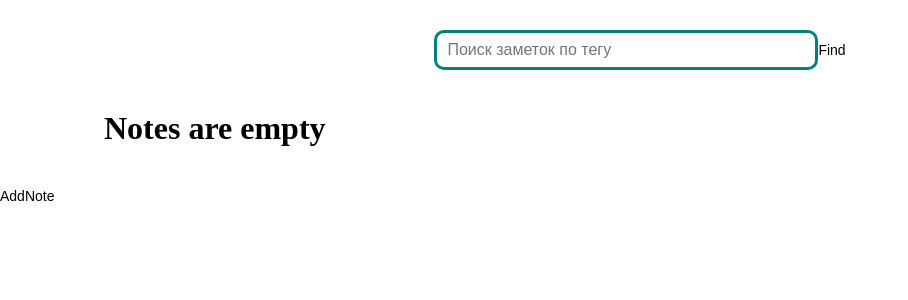
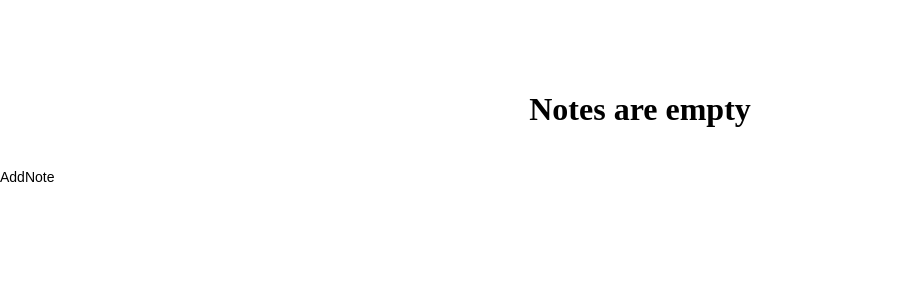
Before and after one commit to aKirpichenok/editor, a React (Create React App) app: page / in a window 1280 px wide. Shown: the top 300 px of the page, without its empty margins (0-908 px from the left). Built offline with nearby package versions, Linux system fonts and the light colour scheme.

Commit message:
rewrite filter tags and notes

```diff
--- a/src/App.tsx
+++ b/src/App.tsx
@@ -1,7 +1,6 @@
 import './styles/FontAwesomeIcons'
 import AddNote from "./components/AddNote/AddNote"
-import Notes from "./components/Notes/Notes"
-import SearchInput from "./components/SearchInput/SearchInput"
+import SearchInput from './components/SearchInput/SearchInput'
 
 const App = () => {
 
@@ -9,7 +8,6 @@ const App = () => {
   return (
     <div>
       <SearchInput />
-      <Notes />
       <AddNote />
     </div>
   )
--- a/src/components/EditNote/EditNote.tsx
+++ b/src/components/EditNote/EditNote.tsx
@@ -21,8 +21,8 @@ const ViewNote = ({ show }: any) => {
              <div id="view_note">
                  <button className="button" onClick={() => show('edit',{})}><FontAwesomeIcon icon="xmark" /></button>
                  <h1>Title: <input type="text" value={title} onChange={(e) => setTitle(e.target.value)} /></h1>
-                 <p>
-                     <textarea style={{width:'100%', height:'1100%', border:'none'}}
+                 <p className="textarea">
+                     <textarea
                      value={description}
                      onChange={(e) => setDiscription(e.target.value)} />
 
--- a/src/components/Notes/Notes.tsx
+++ b/src/components/Notes/Notes.tsx
@@ -1,5 +1,4 @@
-import { useDispatch, useSelector } from "react-redux"
-import { getNotes } from "../../store/reducers/selectors/getNotes"
+import { useDispatch } from "react-redux"
 import { useState } from "react"
 import ViewNote from "../ViewNote/ViewNote"
 import ShowNote from "./ShowNote"
@@ -7,9 +6,7 @@ import EditNote from "../EditNote/EditNote"
 import { showN } from "../../store/reducers/showNote/showNote"
 
 
-
-const Notes = () => {
-    const notes = Object.values(useSelector(getNotes))
+const Notes = ({notes}: any) => {
     const dispatch = useDispatch()
     const [showNote, setshowNote] = useState(false)
     const [editNote,setEditNote] = useState(false)
@@ -27,14 +24,11 @@ const Notes = () => {
         }
     }
 
-    const edit = () => {
-        setEditNote(prev => !prev)
-    }
-
+    // console.log("notes",notes)
     return (
         <div className="notes">
             {notes.length > 0 ? notes.map((item: any) => <div key={item.id} className="note">
-                <ShowNote item={item} show={show} edit={edit} />
+                <ShowNote item={item} show={show} />
                 </div>) :
             <h1>Notes are empty</h1>
             }
--- a/src/components/Notes/ShowNote.tsx
+++ b/src/components/Notes/ShowNote.tsx
@@ -2,7 +2,7 @@ import { deleteNote } from "../../store/reducers/notesReducer/notesReducer"
 import { FontAwesomeIcon } from '@fortawesome/react-fontawesome'
 import { useDispatch } from "react-redux"
 
-const ShowNote = ({ item, show, edit }: any) => {
+const ShowNote = ({ item, show }: any) => {
     const dispatch = useDispatch()
 
     return (
--- a/src/components/SearchInput/SearchInput.tsx
+++ b/src/components/SearchInput/SearchInput.tsx
@@ -1,19 +1,37 @@
 import { useState } from "react"
+import { useSelector } from "react-redux"
+import { getNotes } from "../../store/reducers/selectors/getNotes"
+import Notes from "../Notes/Notes"
 
 const SearchInput = () => {
-    const [inputValue,setInputValue] = useState('')
+    const notes = Object.values(useSelector(getNotes))
+    const tags = Object.values(useSelector(getNotes))
+    .filter((item: any) => item.tags !== '')
+    .map((item: any) => item.tags)
+    .join('').split('#').map(item => '#'+item).splice(1)
+    const [selectTag,setSelectTag]: any = useState({})
 
+    const filter = (arr: any) => {
+        if(Object.values(selectTag)?.length < 1) return notes
+        return notes.filter((item: any) => arr.includes(item.tags))
+    }
 
+    const select = (item: any,e: any) => {
+        selectTag[item] ? setSelectTag((prev: any) => {
+            const newArr = {...prev}
+            delete newArr[item]
+            return newArr
+        }) : setSelectTag((prev: any) => {
+            const newArr = {...prev}
+            return {...newArr,[item]:item}
+        })
+        e.currentTarget.className === 'active' ? e.currentTarget.className = '' : e.currentTarget.className = 'active'
+    }
     return (
-        <div className="search">
-            <input
-            type="text"
-            placeholder="Поиск заметок по тегу"
-            onChange={(e) => setInputValue(e.target.value)}
-            value={inputValue}
-            />
-            <button >Find</button>
-        </div>
+        <>
+            <div className="tags">{tags.length>0 && tags.map(item =><button onClick={(e) => select(item,e)}>{item}</button>)}</div>
+            <Notes notes={filter(Object.values(selectTag))}/>
+        </>
     )
 }
 
--- a/src/components/ViewNote/ViewNote.tsx
+++ b/src/components/ViewNote/ViewNote.tsx
@@ -11,7 +11,7 @@ const ViewNote = ({ show }: any) => {
              <div id="view_note">
                  <button className="button" onClick={() => show('show',{})}><FontAwesomeIcon icon="xmark" /></button>
                  <h1>Title: {note.title}</h1>
-                 <p>{note.description}</p>
+                 <p className="textarea">{note.description}</p>
                  <p className="view-tags">{note.tags && note.tags.split('#').map((item: any) =>
                      <button>{item.length > 0 && "#" + item}</button>
                  )}
--- a/src/styles/_clear_default.scss
+++ b/src/styles/_clear_default.scss
@@ -4,9 +4,6 @@ button {
     border: none;
     font-size: 14px;
   }
-button:hover {
-    background-color: rgba(207, 151, 10, 1);
-}
 
 textarea {
     outline:none;
@@ -17,11 +14,23 @@ input {
     border:none;
 }
 
-p {
-    overflow: hidden;
+h1 {
     text-overflow: ellipsis;
 }
 
-h1 {
-    text-overflow: ellipsis;
+.active {
+    color: blue;
 }
+
+.tags {
+    padding: 2%;
+    height: 2%;
+    display: flex;
+    flex-direction: row;
+    justify-content: center;
+    gap: 1%;
+    button {
+        width:max-content;
+        font-size: 18px;
+    }
+}
--- a/src/styles/_notes.scss
+++ b/src/styles/_notes.scss
@@ -7,7 +7,7 @@
     display: flex;
     flex-direction: row;
     flex-wrap: wrap;
-    justify-content: space-between;
+    justify-content: space-around;
 }
 
 .note {
@@ -18,6 +18,10 @@
     border-radius: 8px;
     display: flex;
     flex-direction: column;
+    p {
+        overflow: hidden;
+        text-overflow: ellipsis;
+    }
     h1 {
         height: 30%;
         display: inline-block;
@@ -38,6 +42,9 @@
             font-size: 18px;
             width: 33.3%;
             border-radius: 6px;
+            &:hover {
+                background-color: rgba(207, 151, 10, 1);
+            }
         }
     }
     p:nth-child(2n+1) {
--- a/src/styles/css/main.css
+++ b/src/styles/css/main.css
@@ -3,10 +3,6 @@ button {
   background-color: white;
   border: none;
   font-size: 14px;
-}
-
-button:hover {
-  background-color: #cf970a;
 }
 
 textarea {
@@ -18,13 +14,35 @@ input {
   border: none;
 }
 
-p {
-  overflow: hidden;
+h1 {
   text-overflow: ellipsis;
 }
 
-h1 {
-  text-overflow: ellipsis;
+.active {
+  color: blue;
+}
+
+.tags {
+  padding: 2%;
+  height: 2%;
+  display: -webkit-box;
+  display: -ms-flexbox;
+  display: flex;
+  -webkit-box-orient: horizontal;
+  -webkit-box-direction: normal;
+      -ms-flex-direction: row;
+          flex-direction: row;
+  -webkit-box-pack: center;
+      -ms-flex-pack: center;
+          justify-content: center;
+  gap: 1%;
+}
+
+.tags button {
+  width: -webkit-max-content;
+  width: -moz-max-content;
+  width: max-content;
+  font-size: 18px;
 }
 
 .search {
@@ -68,9 +86,8 @@ h1 {
           flex-direction: row;
   -ms-flex-wrap: wrap;
       flex-wrap: wrap;
-  -webkit-box-pack: justify;
-      -ms-flex-pack: justify;
-          justify-content: space-between;
+  -ms-flex-pack: distribute;
+      justify-content: space-around;
 }
 
 .note {
@@ -86,6 +103,11 @@ h1 {
   -webkit-box-direction: normal;
       -ms-flex-direction: column;
           flex-direction: column;
+}
+
+.note p {
+  overflow: hidden;
+  text-overflow: ellipsis;
 }
 
 .note h1 {
@@ -115,6 +137,10 @@ h1 {
   font-size: 18px;
   width: 33.3%;
   border-radius: 6px;
+}
+
+.note div button:hover {
+  background-color: #cf970a;
 }
 
 .note p:nth-child(2n+1) {
@@ -152,6 +178,19 @@ h1 {
           flex-direction: column;
 }
 
+.fullscreen_note #view_note .textarea {
+  height: 50%;
+  word-wrap: break-word;
+}
+
+.fullscreen_note #view_note textarea {
+  border: none;
+  resize: none;
+  overflow: auto;
+  width: 100%;
+  height: 150%;
+}
+
 .fullscreen_note #view_note .view-tags {
   margin-top: auto;
   padding: 1%;
@@ -181,6 +220,7 @@ h1 {
   width: 100.2%;
   padding: 10px;
   border-radius: 18px 18px 0 0;
+  word-wrap: break-word;
 }
 
 .fullscreen_note .save_edit {
```
Also changed, not shown: src/styles/_fullscreen_note.scss (+12 -6 lines), 1 other file (tests, documents, lock files or other folders).
